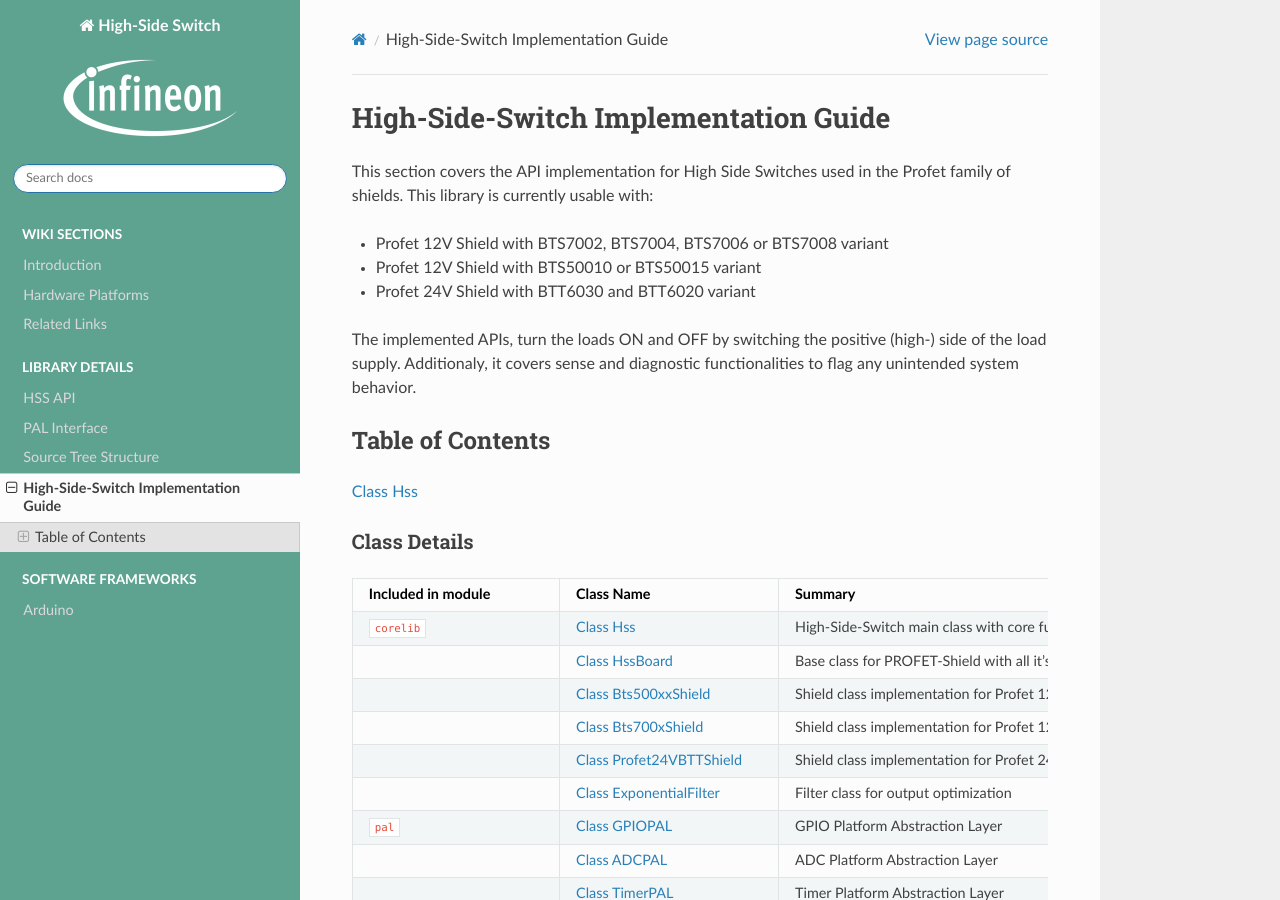
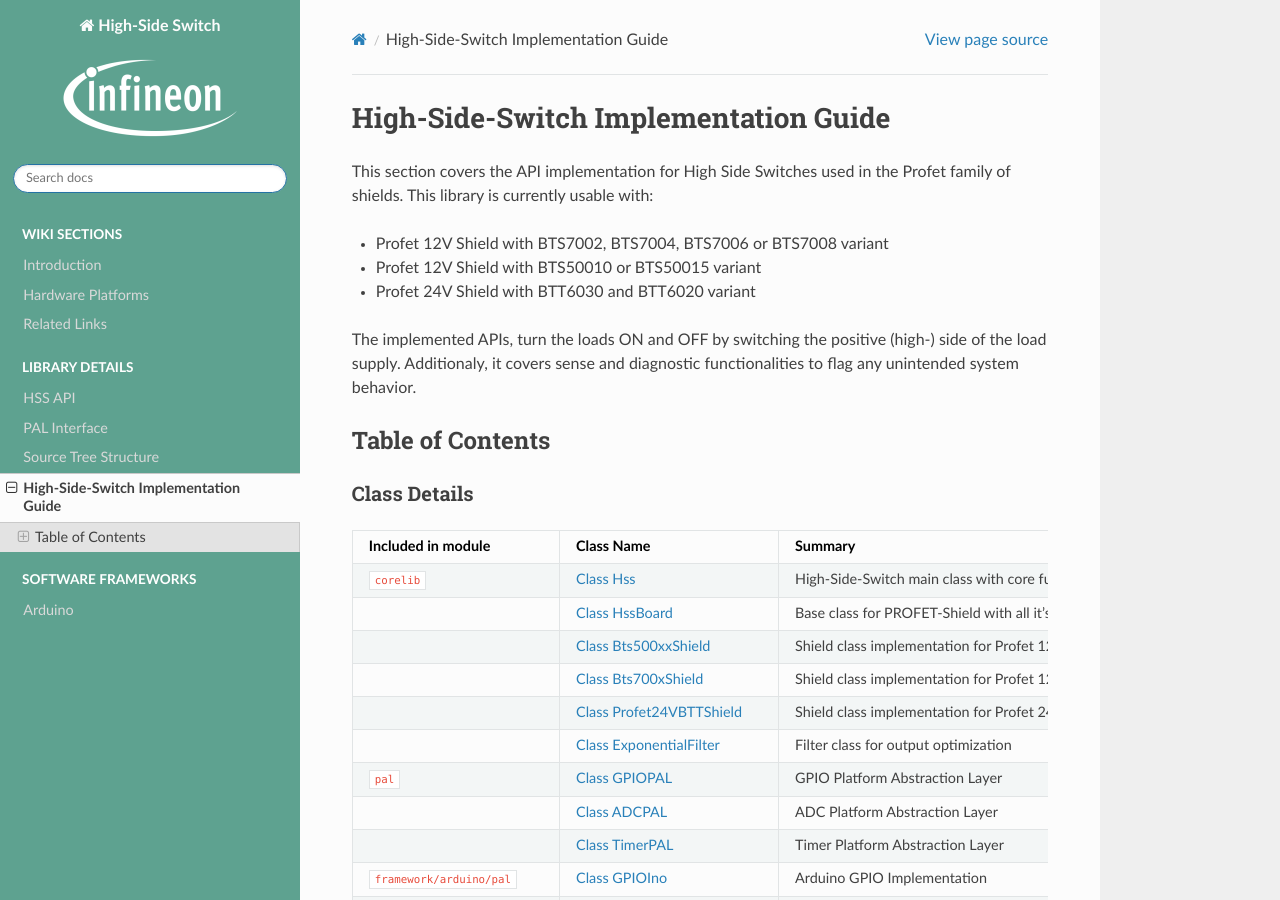
Before and after one commit to Infineon/high-side-switch, a Sphinx documentation site: the page built from docs/api-docs-index.rst, in a window 1280 px wide and 900 px high. Built offline with Sphinx 7.4.7 and the Read the Docs theme 2.0.0, drawn with Linux system fonts in a browser that asks for light colours.

Commit message:
Fixing ref linking issue

```diff
--- a/docs/api-docs-index.rst
+++ b/docs/api-docs-index.rst
@@ -12,8 +12,6 @@
 
 Table of Contents
 ++++++++++++++++++
-
-:ref:`exhale_class_class_hss`
 
 Class Details
 ^^^^^^^^^^^^^^
```
